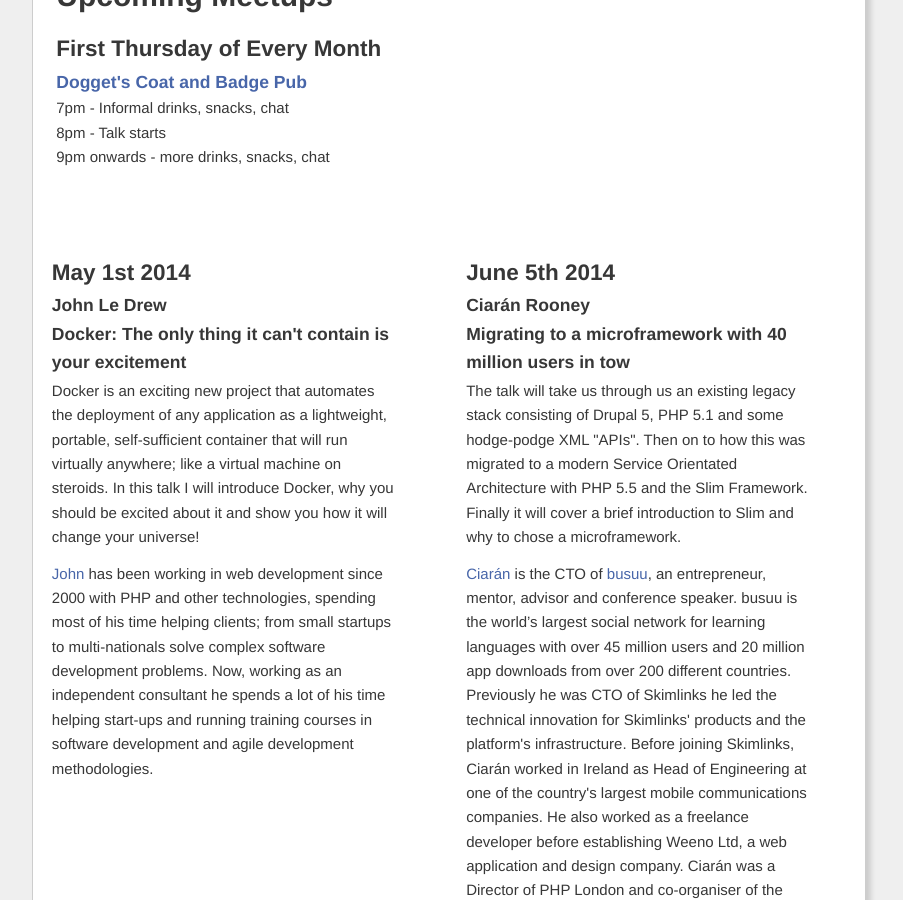
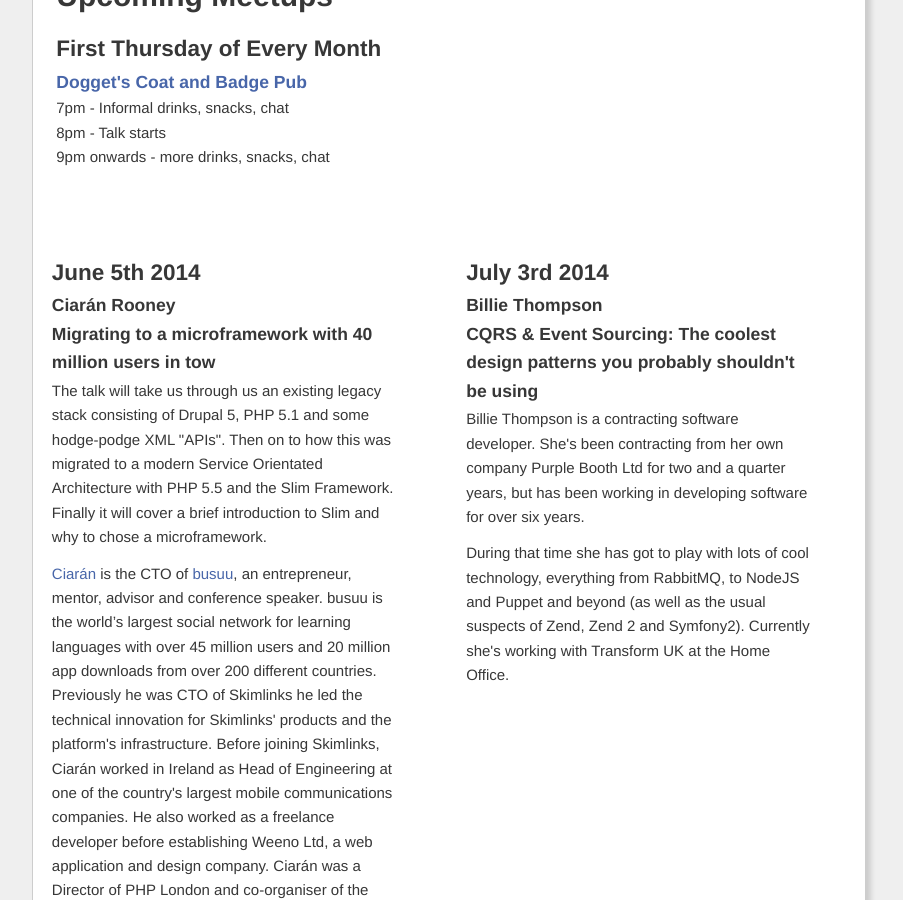
Before and after one commit to phplondon/phplondon.github.io, a Jekyll site: the page built from index.html, in a window 1280 px wide and 900 px high, scrolled down 662 px. Shown: the whole window, without its empty margins (333-1236 px from the left). Built offline with Jekyll 4.4.1, drawn with Linux system fonts in a browser that asks for light colours.

Commit message:
Update index.html
July meetup

```diff
--- a/index.html
+++ b/index.html
@@ -28,15 +28,6 @@
     </div>
     <div class="sixcol">
         <div class="home-main-content">
-            <h2>May 1st 2014</h2>
-            <h3>John Le Drew</h3>
-            <h3>Docker: The only thing it can't contain is your excitement</h3>
-            <p>Docker is an exciting new project that automates the deployment of any application as a lightweight, portable, self-sufficient container that will run virtually anywhere; like a virtual machine on steroids. In this talk I will introduce Docker, why you should be excited about it and show you how it will change your universe!</p>
-            <p><a href="https://twitter.com/antz29">John</a> has been working in web development since 2000 with PHP and other technologies, spending most of his time helping clients; from small startups to multi-nationals solve complex software development problems. Now, working as an independent consultant he spends a lot of his time helping start-ups and running training courses in software development and agile development methodologies.</p>
-        </div>
-    </div>
-    <div class="sixcol">
-        <div class="home-main-content">
             <h2>June 5th 2014</h2>
             <h3>Ciarán Rooney</h3>
             <h3>Migrating to a microframework with 40 million users in tow</h3>
@@ -44,4 +35,13 @@
             <p><a href="https://twitter.com/ciaranr">Ciarán</a> is the CTO of <a href="http://www.busuu.com/enc/">busuu</a>, an entrepreneur, mentor, advisor and conference speaker. busuu is the world’s largest social network for learning languages with over 45 million users and 20 million app downloads from over 200 different countries. Previously he was CTO of Skimlinks he led the technical innovation for Skimlinks' products and the platform's infrastructure. Before joining Skimlinks, Ciarán worked in Ireland as Head of Engineering at one of the country's largest mobile communications companies. He also worked as a freelance developer before establishing Weeno Ltd, a web application and design company. Ciarán was a Director of PHP London and co-organiser of the PHP UK Conference from 2011-2014.</p>
         </div>
     </div>
+    <div class="sixcol">
+        <div class="home-main-content">
+            <h2>July 3rd 2014</h2>
+            <h3>Billie Thompson</h3>
+            <h3>CQRS & Event Sourcing: The coolest design patterns you probably shouldn't be using</h3>
+            <p>Billie Thompson is a contracting software developer. She's been contracting from her own company Purple Booth Ltd for two and a quarter years, but has been working in developing software for over six years.</p>
+            <p>During that time she has got to play with lots of cool technology, everything from RabbitMQ, to NodeJS and Puppet and beyond (as well as the usual suspects of Zend, Zend 2 and Symfony2). Currently she's working with Transform UK at the Home Office.</p>
+        </div>
+    </div>
 </div>
```
